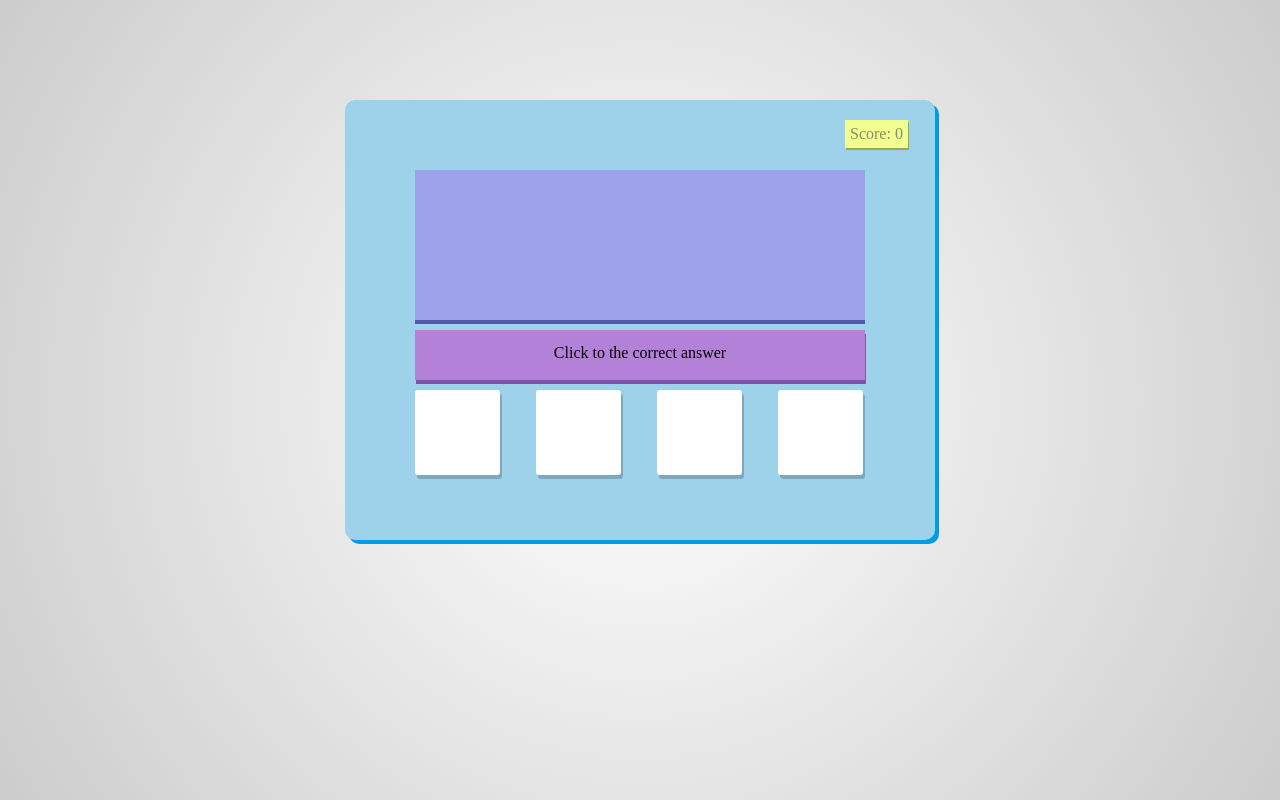
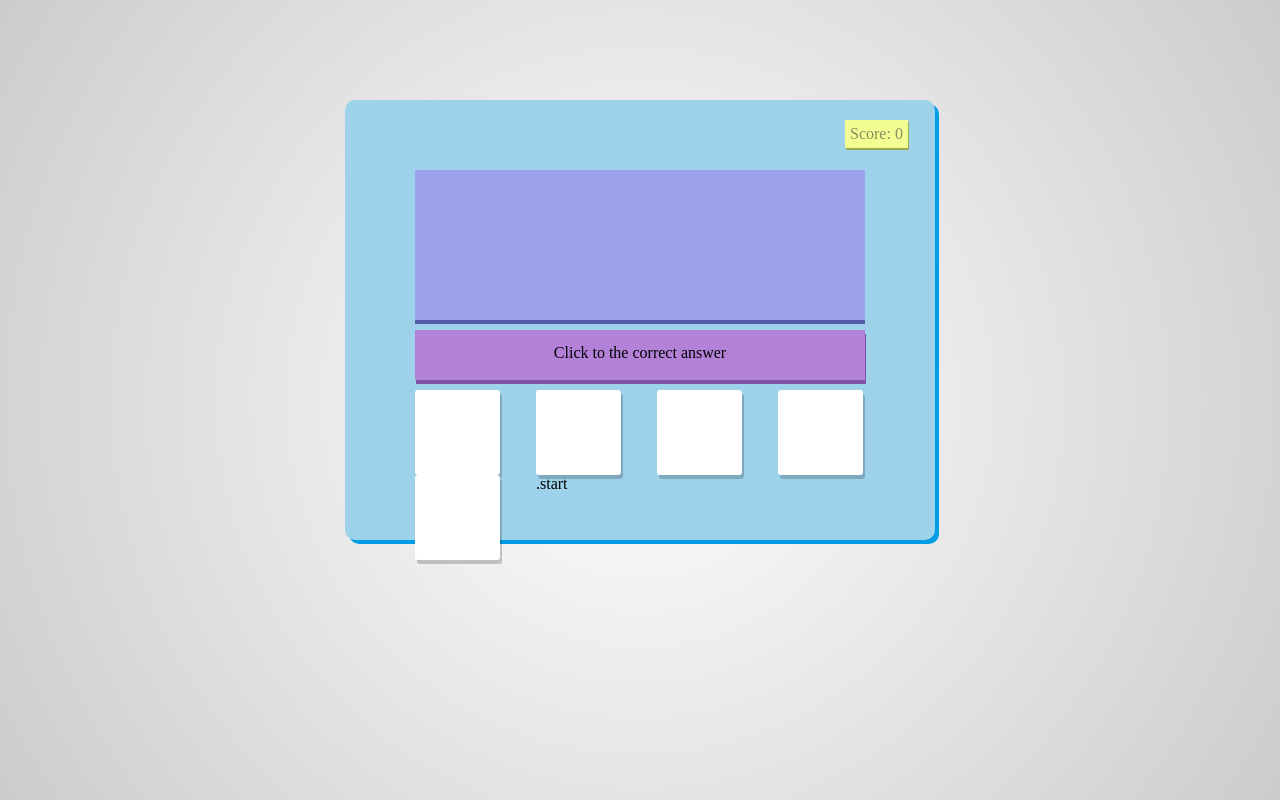
Before and after one commit to Cnfc/Web-Dev-Proj, a plain HTML site: page index.html in a window 1280 px wide. Drawn offline with Linux system fonts and the light colour scheme.

Commit message:
3changes of css

```diff
--- a/index.html
+++ b/index.html
@@ -20,6 +20,8 @@
       <div class="box box2"></div>
       <div class="box box3"></div>
       <div class="box box4"></div>
+      <div class="startreset"></div>
+      .start
     </div>
   </div>
 </body>
--- a/style.css
+++ b/style.css
@@ -81,6 +81,11 @@ html{
   box-shadow: 2px 4px rgba(0, 0, 0, 0.2);
   text-align: center;
   line-height: 80px;
+  position: relative;
+  transition: all 0.2s;
+  -webkit-transition: all 0.2s;
+  -o-transition: all 0.2s;
+  -moz-transition: all 0.2s;
 }
 .box1{}
 .box2{}
@@ -92,5 +97,24 @@ html{
   background-color: #9C89F6;
   color: white;
   box-shadow: 1px 4px #6b54d3;
-
 }
+.box:active{
+  box-shadow: 0px 0px #6b54d3;
+  top: 4px;
+}
+.startreset{
+  width: 85px;
+  height: 85px;
+  background-color: white;
+  float: left;
+  margin-right: 36px;
+  border-radius: 3px;
+  cursor: pointer;
+  box-shadow: 2px 4px rgba(0, 0, 0, 0.2);
+  text-align: center;
+  position: relative;
+  transition: all 0.2s;
+  -webkit-transition: all 0.2s;
+  -o-transition: all 0.2s;
+  -moz-transition: all 0.2s;
+}
```
